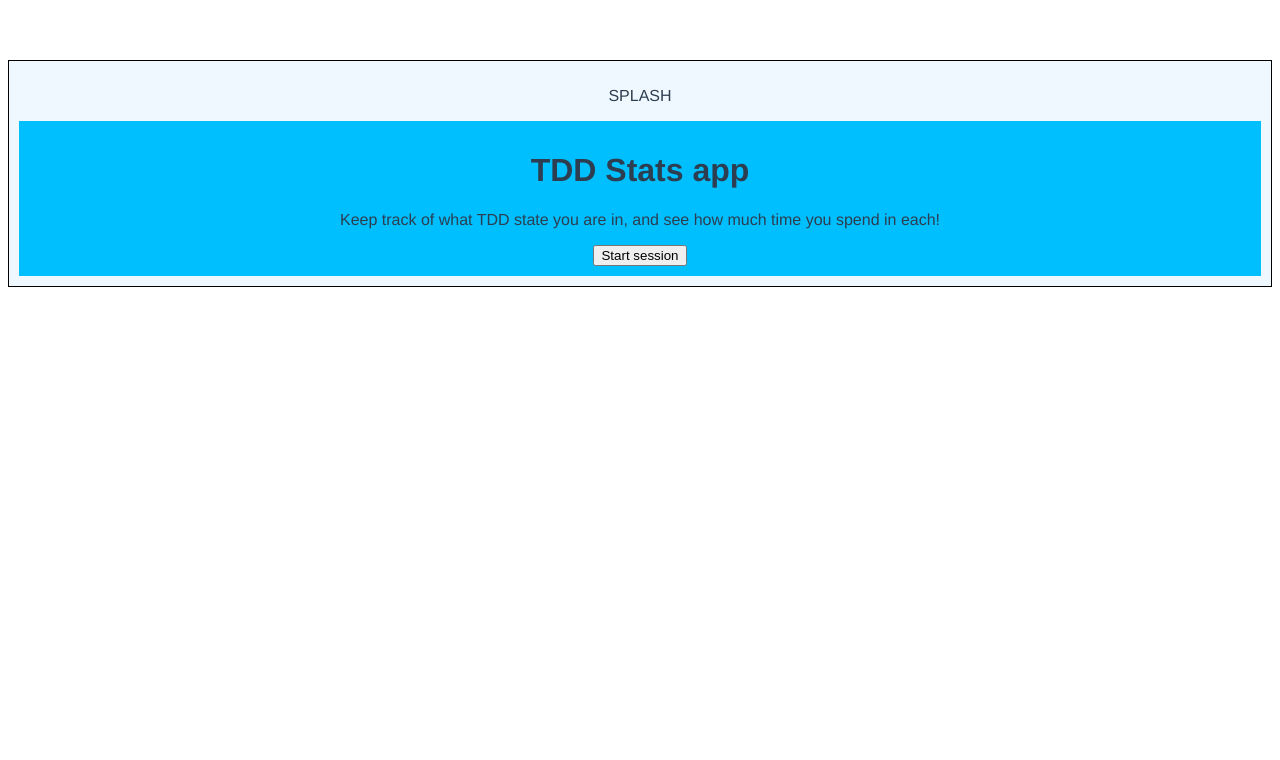
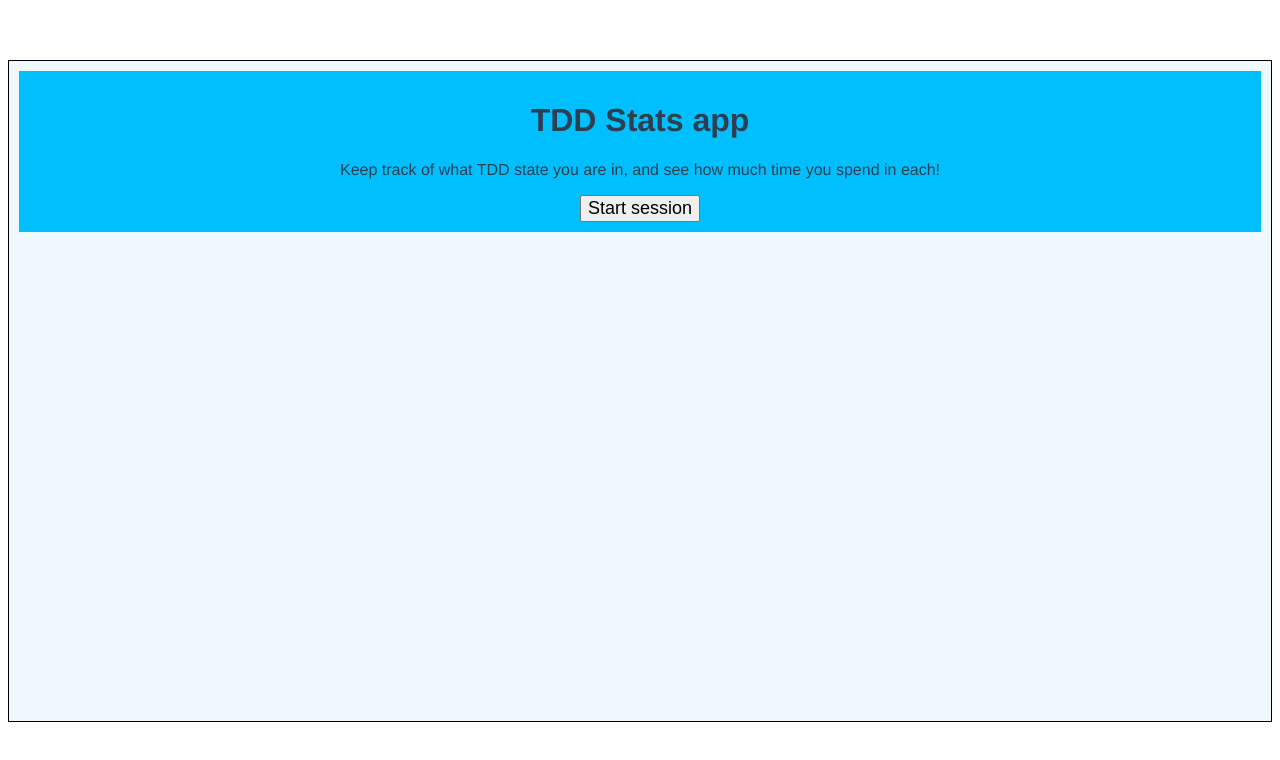
Before and after one commit to ProAgileAB/TDDStats, a Vue app: page / in a window 1280 px wide. Shown: the top 760 px of the page. Built offline with nearby package versions, Linux system fonts and the light colour scheme.

Commit message:
Add some styling to the buttons

```diff
--- a/src/components/Pages.vue
+++ b/src/components/Pages.vue
@@ -1,6 +1,5 @@
 <template>
   <div class="pages_background">
-    <p>{{ state }}</p>
     <Splash v-if="inSplash" @start-session="nextState"/>
     <Session v-if="inSession" @end-session="nextState"/>
     <Summary v-if="inSummary" @exit-session="nextState"/>
@@ -55,6 +54,7 @@ export default {
   border-color: black;
   border-style: solid;
   border-width: 1px;
+  height: 80vh;
   padding: 10px;
 }
 </style>
--- a/src/components/Session.vue
+++ b/src/components/Session.vue
@@ -2,7 +2,7 @@
   <div class="session_background">
     <h1>TDD session active</h1>
     <p>Current state: BLUE</p>
-    <button v-on:click="$emit('end-session')">End session</button>
+    <button class="button" v-on:click="$emit('end-session')">End session</button>
   </div>
 </template>
 
@@ -13,6 +13,7 @@ export default {
 </script>
 
 <style scoped>
+@import './button.css';
 .session_background {
   background-color: rosybrown;
   padding: 10px;
--- a/src/components/Splash.vue
+++ b/src/components/Splash.vue
@@ -3,7 +3,7 @@
     <h1>TDD Stats app</h1>
     <p>Keep track of what TDD state you are in,
       and see how much time you spend in each!</p>
-    <button v-on:click="$emit('start-session')">Start session</button>
+    <button class="button" v-on:click="$emit('start-session')">Start session</button>
   </div>
 </template>
 
@@ -14,6 +14,7 @@ export default {
 </script>
 
 <style scoped>
+@import './button.css';
 .splash_background {
   background-color: deepskyblue;
   padding: 10px;
--- a/src/components/Summary.vue
+++ b/src/components/Summary.vue
@@ -5,7 +5,7 @@
     <p>Adding tests (BLUE): 33% of time (66 s)</p>
     <p>Making them pass (RED): 50% of time (100 s)</p>
     <p>Refactoring (GREEN): 17% of time (34 s)</p>
-    <button v-on:click="$emit('exit-session')">Exit session</button>
+    <button class="button" v-on:click="$emit('exit-session')">Exit session</button>
   </div>
 </template>
 
@@ -16,6 +16,7 @@ export default {
 </script>
 
 <style scoped>
+@import './button.css';
 .summary_background {
   background-color: deepskyblue;
   padding: 10px;
--- /dev/null
+++ b/src/components/button.css
@@ -0,0 +1,3 @@
+.button {
+  font-size: large;
+}
```
